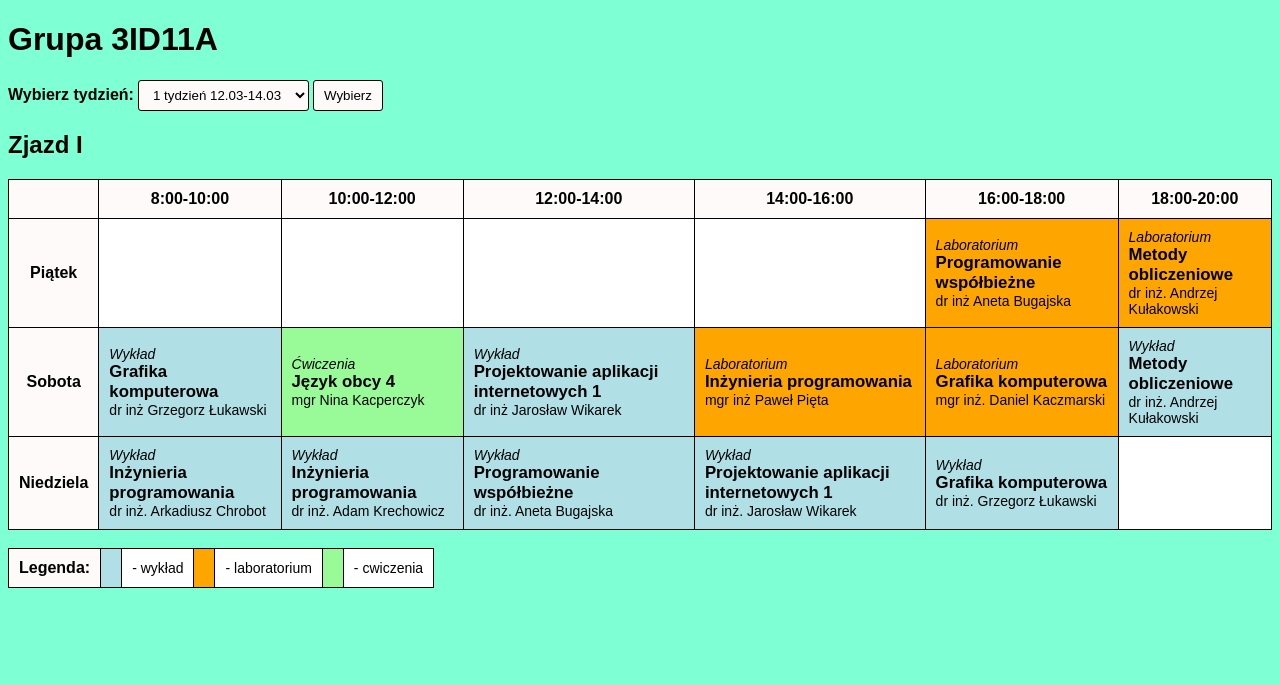
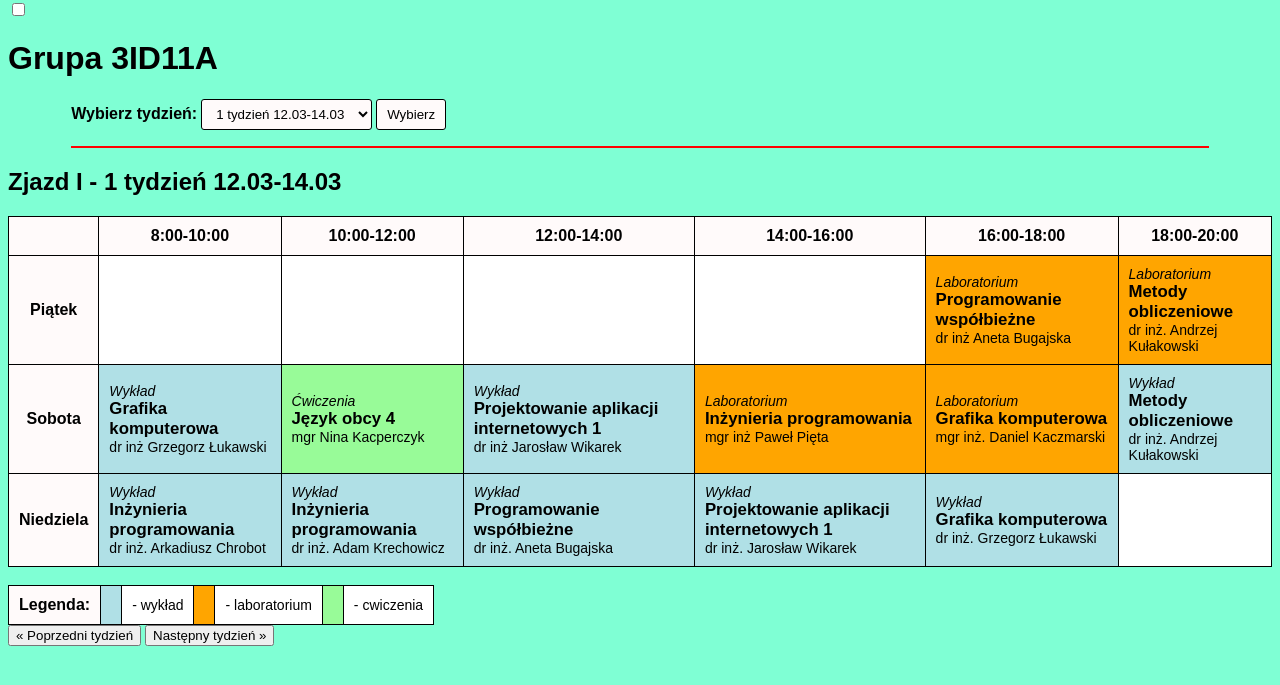
Before and after one commit to arekmarko/projekt-zespolowy, a PHP site: page / in a window 1280 px wide. Shown: the part 54-739 px from the top of the page. Run offline with PHP 8.4, Linux system fonts and the light colour scheme.

Commit message:
Dodano przełącznik pod tryb ciemny

```diff
--- a/index.php
+++ b/index.php
@@ -45,10 +45,14 @@
         </li>
         <li class="zalbtn" style="float:right";><a href="login.php">Zaloguj się</a></li>
     </ul>
+    <label class="switch">
+        <input type="checkbox" onclick="toggleDark()">
+        <span class="slider"></span>
+    </label>
     <h1>Grupa 3ID11A</h1>
-    <form action="#">
+    <form action="#" style="margin-left:5%;">
         <label for="tydzien"><b>Wybierz tydzień:</b></label>
-            <select name="tydzien" id="tygodnie">
+            <select class="tydzien">
             <option value="1">1 tydzień 12.03-14.03</option>
             <option value="2">2 tydzień 19.03-21.03</option>
             <option value="3">3 tydzień 26.03-28.03</option>
@@ -61,7 +65,10 @@
             </select>
         <input type="submit" value="Wybierz">
     </form>
-    <h2>Zjazd I</h2>
+    <div style="height:2px; background-color:red; width:90%; margin:auto;">
+
+    </div>
+    <h2>Zjazd I - 1 tydzień 12.03-14.03</h2>
     <table class="plan">
         <tr class="godziny">
             <th></th>
@@ -111,5 +118,17 @@
             <td>- cwiczenia</td>
         </tr>
     </table>
+    <div class="nawigacja">
+        <button class="poprzedni">&laquo; Poprzedni tydzień</button>
+        <button class="nastepny">Następny tydzień &raquo;</button>
+    </div>
 </body>
+<script>
+    function toggleDark(){
+        var element = document.body;
+        var element2 = document.getElementsByClassName("godziny");
+        element.classList.toggle("dark-mode");
+        element2.classList.toggle("white-mode");
+    }
+</script>
 </html>
```
